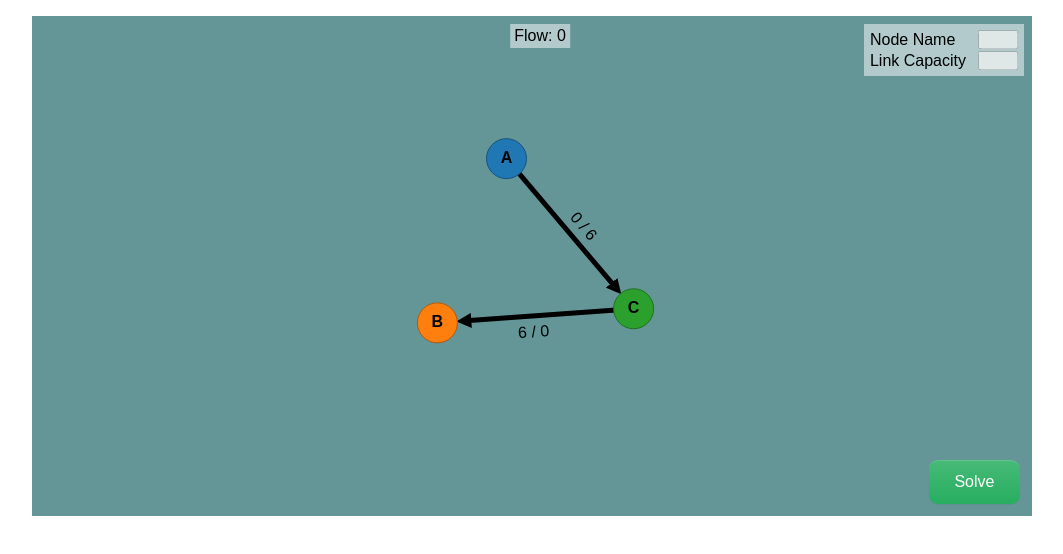
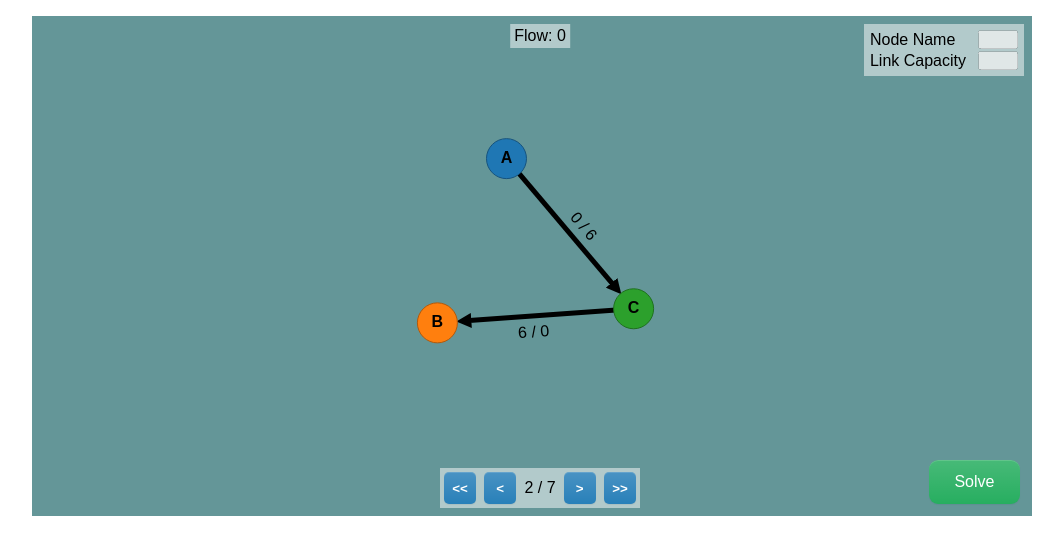
Before and after one commit to TatjanaMerkel/ford-fulkerson-algorithm-app, a React (Create React App) app: page / in a window 1280 px wide. Shown: the top 554 px of the page, without its empty margins (108-1171 px from the left). Built offline with nearby package versions, Linux system fonts and the light colour scheme.

Commit message:
feat: Add stepper ui

```diff
--- a/src/components/GraphEditor/GraphEditor.css
+++ b/src/components/GraphEditor/GraphEditor.css
@@ -5,6 +5,14 @@
     height: 500px;
 
     margin: 16px auto auto;
+}
+
+/* FLEXBOX */
+
+.flex {
+    display: flex;
+    justify-content: space-between;
+    align-items: center;
 }
 
 .space {
@@ -72,9 +80,36 @@ table input {
     width: 40px;
 }
 
+#stepper {
+    width: 200px;
+    bottom: 0;
+    left: 50%;
+    transform: translate(-50%, 0);
+}
+
+#stepper button {
+    width: 32px;
+    height: 32px;
+    border-radius: 5px;
+    cursor: pointer;
+    background-color: #2980b9;
+    color: white;
+    font-weight: bold;
+    background-image: linear-gradient(180deg, rgba(255, 255, 255, .15), rgba(255, 255, 255, 0));
+    box-shadow: rgba(255, 255, 255, 0.15) 0 1px 0 inset, rgba(46, 54, 80, 0.075) 0 1px 1px;
+    transition: background-color 0.3s;
+    border: none;
+}
+
+#stepper button:hover {
+    background-color: #216694;
+
+}
+
 #menu {
     bottom: 0;
     right: 0;
+
 }
 
 /* BUTTON */
@@ -84,8 +119,7 @@ table input {
     background-color: #27ae60;
     background-image: linear-gradient(180deg, rgba(255, 255, 255, .15), rgba(255, 255, 255, 0));
     box-shadow: rgba(255, 255, 255, 0.15) 0 1px 0 inset, rgba(46, 54, 80, 0.075) 0 1px 1px;
-    color: #fff;
-    text-decoration: none;
+    color: white;
     font-size: 1rem;
     font-weight: 400;
     padding: 0.8rem 1.6rem;
--- a/src/components/GraphEditor/GraphEditor.tsx
+++ b/src/components/GraphEditor/GraphEditor.tsx
@@ -433,6 +433,14 @@ class GraphEditor extends React.Component<Props, State> {
                     </tbody>
                 </table>
 
+                <div id="stepper" className="ui-widget ui-background flex">
+                    <button>&lt;&lt;</button>
+                    <button>&lt;</button>
+                    <span>2 / 7</span>
+                    <button>&gt;</button>
+                    <button>&gt;&gt;</button>
+                </div>
+
                 <div id="menu" className="ui-widget">
                     <button className="btn" onClick={this.solve}>Solve</button>
                 </div>
```
